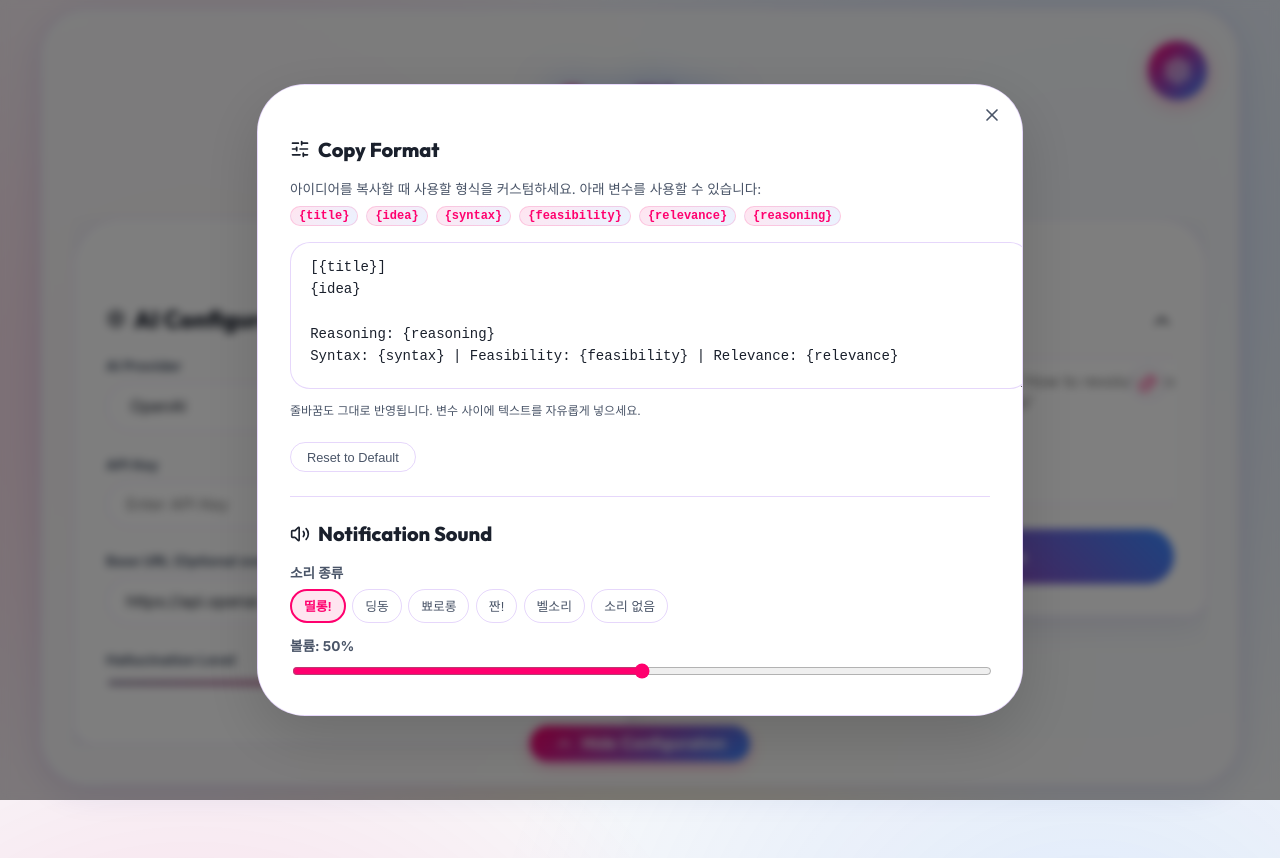
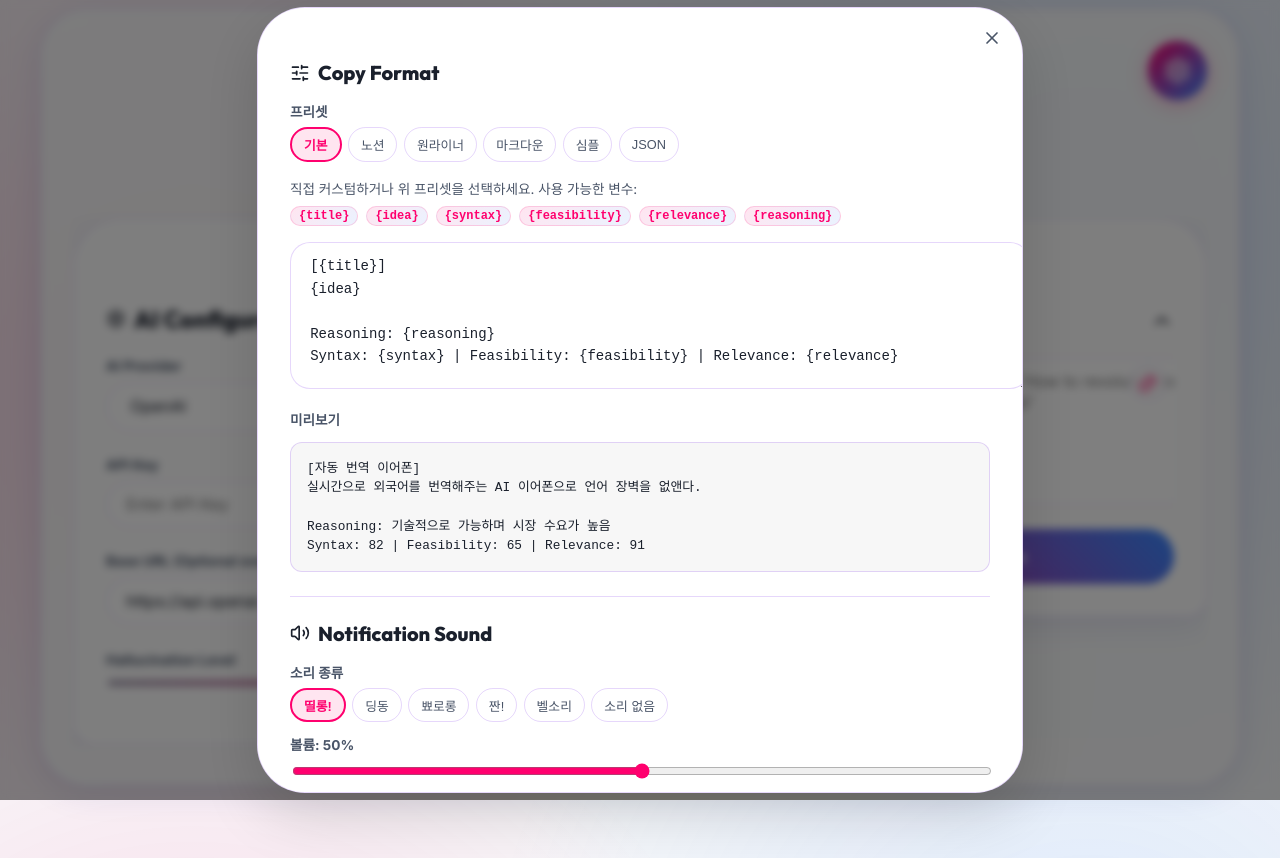
Before and after one commit to boriisyun-stack/CreFlux, a React (Vite) app: page / in a window 1280 px wide. Both pictures are taken after a click on the button 1177 px from the left and 70 px from the top of the page. Built offline with nearby package versions, Linux system fonts and the light colour scheme.

Commit message:
feat: add preset copy formats and live preview in settings

```diff
--- a/src/App.jsx
+++ b/src/App.jsx
@@ -316,6 +316,48 @@ const COPY_VARIABLES = [
   { key: '{relevance}', desc: '관련성 점수' },
   { key: '{reasoning}', desc: '평가 이유' },
 ];
+
+const FORMAT_PRESETS = [
+  {
+    key: 'default', name: '기본', format: `[{title}]
+{idea}
+
+Reasoning: {reasoning}
+Syntax: {syntax} | Feasibility: {feasibility} | Relevance: {relevance}` },
+  {
+    key: 'notion', name: '노션', format: `### {title}
+> {idea}
+
+**Reasoning:** {reasoning}
+**SYN:** {syntax} | **FEA:** {feasibility} | **REL:** {relevance}` },
+  { key: 'oneliner', name: '원라이너', format: `[{title}] {idea} (SYN:{syntax}/FEA:{feasibility}/REL:{relevance})` },
+  {
+    key: 'markdown', name: '마크다운', format: `## {title}
+
+{idea}
+
+---
+
+- **Syntax:** {syntax}/100
+- **Feasibility:** {feasibility}/100
+- **Relevance:** {relevance}/100
+
+> {reasoning}` },
+  { key: 'simple', name: '심플', format: `{title}: {idea}` },
+  {
+    key: 'json', name: 'JSON', format: `{
+  "title": "{title}",
+  "idea": "{idea}",
+  "scores": { "syntax": {syntax}, "feasibility": {feasibility}, "relevance": {relevance} },
+  "reasoning": "{reasoning}"
+}` },
+];
+
+const SAMPLE_IDEA = {
+  title: '자동 번역 이어폰',
+  idea: '실시간으로 외국어를 번역해주는 AI 이어폰으로 언어 장벽을 없앤다.',
+  evaluation: { syntax: 82, feasibility: 65, relevance: 91, reasoning: '기술적으로 가능하며 시장 수요가 높음' },
+};
 
 const SOUND_TYPES = [
   { key: 'ding', name: '띨롱!' },
@@ -1111,8 +1153,34 @@ export default function App() {
                 <X size={20} />
               </ModalCloseBtn>
               <h3><SlidersHorizontal size={20} /> Copy Format</h3>
+
+              <label style={{ fontSize: '0.85rem', color: 'var(--colors-textMuted)', fontWeight: 600, display: 'block', marginBottom: '0.4rem' }}>
+                프리셋
+              </label>
+              <div style={{ display: 'flex', flexWrap: 'wrap', gap: '0.4rem', marginBottom: '1rem' }}>
+                {FORMAT_PRESETS.map(p => (
+                  <button
+                    key={p.key}
+                    onClick={() => handleCopyFormatChange(p.format)}
+                    style={{
+                      padding: '0.35rem 0.75rem',
+                      borderRadius: '999px',
+                      border: copyFormat === p.format ? '2px solid #FF006E' : '1px solid var(--colors-border)',
+                      background: copyFormat === p.format ? 'rgba(255, 0, 110, 0.1)' : 'transparent',
+                      color: copyFormat === p.format ? '#FF006E' : 'var(--colors-textMuted)',
+                      fontWeight: copyFormat === p.format ? 700 : 400,
+                      fontSize: '0.8rem',
+                      cursor: 'pointer',
+                      transition: 'all 0.2s ease',
+                    }}
+                  >
+                    {p.name}
+                  </button>
+                ))}
+              </div>
+
               <p style={{ fontSize: '0.85rem', color: 'var(--colors-textMuted)', marginBottom: '0.5rem' }}>
-                아이디어를 복사할 때 사용할 형식을 커스텀하세요. 아래 변수를 사용할 수 있습니다:
+                직접 커스텀하거나 위 프리셋을 선택하세요. 사용 가능한 변수:
               </p>
               <VariableList>
                 {COPY_VARIABLES.map(v => (
@@ -1124,24 +1192,32 @@ export default function App() {
                 onChange={(e) => handleCopyFormatChange(e.target.value)}
                 placeholder={DEFAULT_COPY_FORMAT}
               />
-              <p style={{ fontSize: '0.75rem', color: 'var(--colors-textMuted)', marginTop: '0.5rem' }}>
-                줄바꿈도 그대로 반영됩니다. 변수 사이에 텍스트를 자유롭게 넣으세요.
-              </p>
-              <button
-                onClick={() => handleCopyFormatChange(DEFAULT_COPY_FORMAT)}
-                style={{
-                  marginTop: '0.75rem',
-                  background: 'transparent',
-                  border: '1px solid var(--colors-border)',
-                  borderRadius: '999px',
-                  padding: '0.4rem 1rem',
-                  fontSize: '0.8rem',
-                  color: 'var(--colors-textMuted)',
-                  cursor: 'pointer',
-                }}
-              >
-                Reset to Default
-              </button>
+
+              <label style={{ fontSize: '0.85rem', color: 'var(--colors-textMuted)', fontWeight: 600, display: 'block', marginTop: '1rem', marginBottom: '0.4rem' }}>
+                미리보기
+              </label>
+              <pre style={{
+                background: 'rgba(0,0,0,0.03)',
+                border: '1px solid var(--colors-border)',
+                borderRadius: '12px',
+                padding: '1rem',
+                fontSize: '0.8rem',
+                fontFamily: 'monospace',
+                whiteSpace: 'pre-wrap',
+                wordBreak: 'break-word',
+                color: 'var(--colors-text)',
+                lineHeight: 1.5,
+                maxHeight: '200px',
+                overflowY: 'auto',
+              }}>
+                {copyFormat
+                  .replace(/\{title\}/g, SAMPLE_IDEA.title)
+                  .replace(/\{idea\}/g, SAMPLE_IDEA.idea)
+                  .replace(/\{syntax\}/g, String(SAMPLE_IDEA.evaluation.syntax))
+                  .replace(/\{feasibility\}/g, String(SAMPLE_IDEA.evaluation.feasibility))
+                  .replace(/\{relevance\}/g, String(SAMPLE_IDEA.evaluation.relevance))
+                  .replace(/\{reasoning\}/g, SAMPLE_IDEA.evaluation.reasoning)}
+              </pre>
 
               <hr style={{ border: 'none', borderTop: '1px solid var(--colors-border)', margin: '1.5rem 0' }} />
 
```
